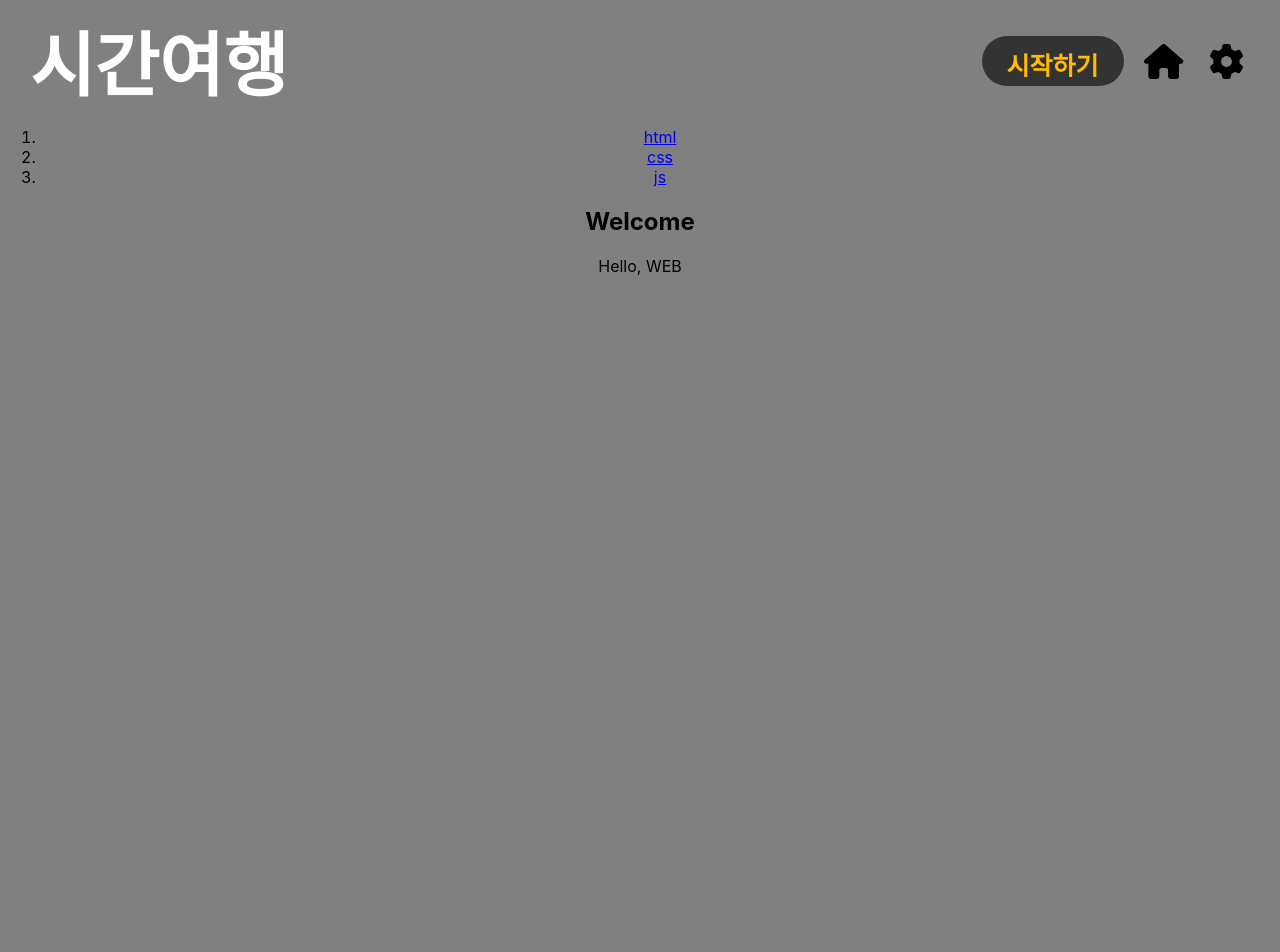
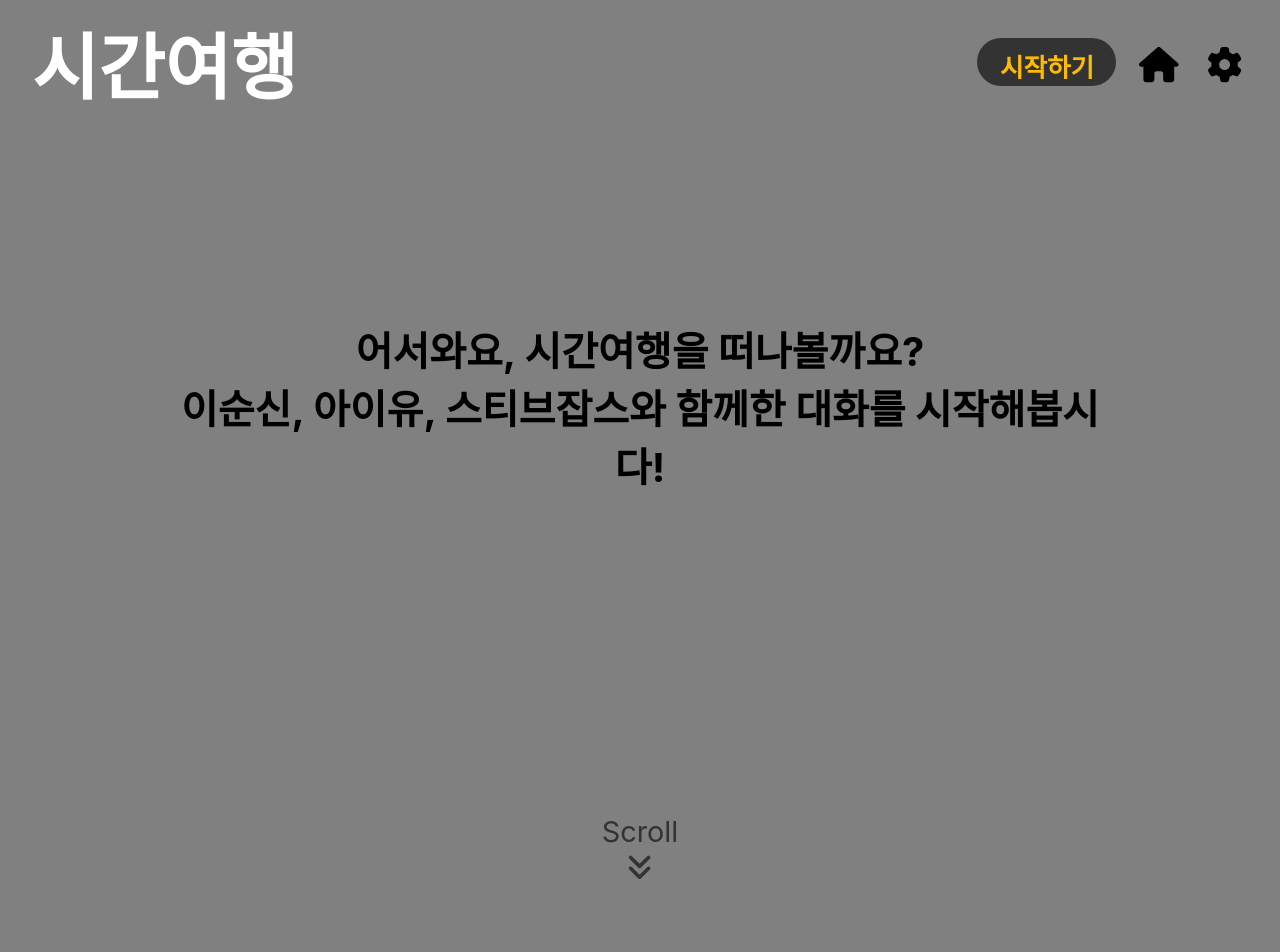
Before and after one commit to SoHotHackathon/timetraveler, a React (Create React App) app: page / in a window 1280 px wide. Shown: the top 952 px of the page. Before the commit the page ends 800 px from the top, so only its background shows below. Built offline with nearby package versions, Linux system fonts and the light colour scheme.

Commit message:
Create StartPage

```diff
--- a/src/pages/Component/Header/Header.js
+++ b/src/pages/Component/Header/Header.js
@@ -8,7 +8,7 @@
     return <header>
       <h1>시간여행</h1>
       <div className='buttonGroup'>
-        <button className='start'>시작하기</button>
+        <button onlcick='' className='start'>시작하기</button>
         <button className='iconBtn'><FontAwesomeIcon icon={faHouse}/></button>
         <button className='iconBtn'><FontAwesomeIcon icon={faGear}/></button>
       </div>
--- a/src/pages/Component/Header/Header.scss
+++ b/src/pages/Component/Header/Header.scss
@@ -4,32 +4,33 @@
     flex-direction: row;
     justify-content: space-between;
     align-items: center;
-    margin: 0 30px 0 30px;
-    padding-top: 10px;
-
+    margin: 0 2rem;
+    padding-top: 0.6rem;
+    position: fixed;
+    top: 0; left: 0; right: 0;
 
     h1 {
-        font-size: 70px;
+        font-size: 4.5rem;
         font-weight: bold;
         color: white;
         margin: 0;
     }
 
     button.start {
-        font-size: 25px;
+        font-size: 1.6rem;
         font-weight: bold;
         background-color: #333333;
         color: #FFBB00;
-        border-radius: 30px;
+        border-radius: 2rem;
         border: none;
-        height: 50px;
-        padding: 10px 25px;
+        height: 3rem;
+        padding: 0.6rem 1.4rem;
     }
 
     button.iconBtn {
         background-color: transparent;
         border: none;
-        font-size: 35px;
-        padding-left: 20px;
+        font-size: 2.2rem;;
+        padding-left: 1.4rem;
     }
 }
--- a/src/pages/StartPage/StartPage.js
+++ b/src/pages/StartPage/StartPage.js
@@ -1,29 +1,21 @@
 import React from 'react';
 import './StartPage.scss';
 import Header from '../Component/Header/Header';
-
-function Nav(){
-  return <nav>
-    <ol>
-      <li><a href="/read/1">html</a></li>
-      <li><a href="/read/2">css</a></li>
-      <li><a href="/read/3">js</a></li>
-    </ol>
-  </nav>
-}
-function Article(){
-  return <article>
-    <h2>Welcome</h2>
-    Hello, WEB
-  </article>
-}
+import { FontAwesomeIcon } from '@fortawesome/react-fontawesome';
+import { faAnglesDown } from '@fortawesome/free-solid-svg-icons';
 
 function StartPage() {
     return (
         <div>
             <Header></Header>
-            <Nav></Nav>
-            <Article></Article>
+            <div className='introTxt first'>어서와요, 시간여행을 떠나볼까요?<br/>이순신, 아이유, 스티브잡스와 함께한 대화를 시작해봅시다!</div>
+            <div className='scrollMark'>
+              <div>Scroll</div>
+              <div><FontAwesomeIcon icon={faAnglesDown}/></div>
+            </div>
+            <div className='introTxt'>과거와 미래를 넘나들며 새로운 이야기를 만나보세요.</div>
+            <div className='introTxt'>세계적인 인물들과 대화하는 시간여행, 지금부터 시작합니다.</div>
+            <div className='introTxt'>과거와 미래를 넘나들며 새로운 시각을 발견해보세요.</div>
         </div>
     );
 }
--- a/src/pages/StartPage/StartPage.scss
+++ b/src/pages/StartPage/StartPage.scss
@@ -1,3 +1,20 @@
 body {
     background-color: gray;
 }
+
+.scrollMark {
+    color: #333333;
+    font-size: 1.8rem;
+    margin-top: 20rem;
+    position: relative;
+}
+
+.introTxt.first {
+    margin: 20rem 10rem;
+}
+
+.introTxt {
+    font-size: 2.5rem;
+    font-weight: bold;
+    margin: 50rem 0;
+}
```
